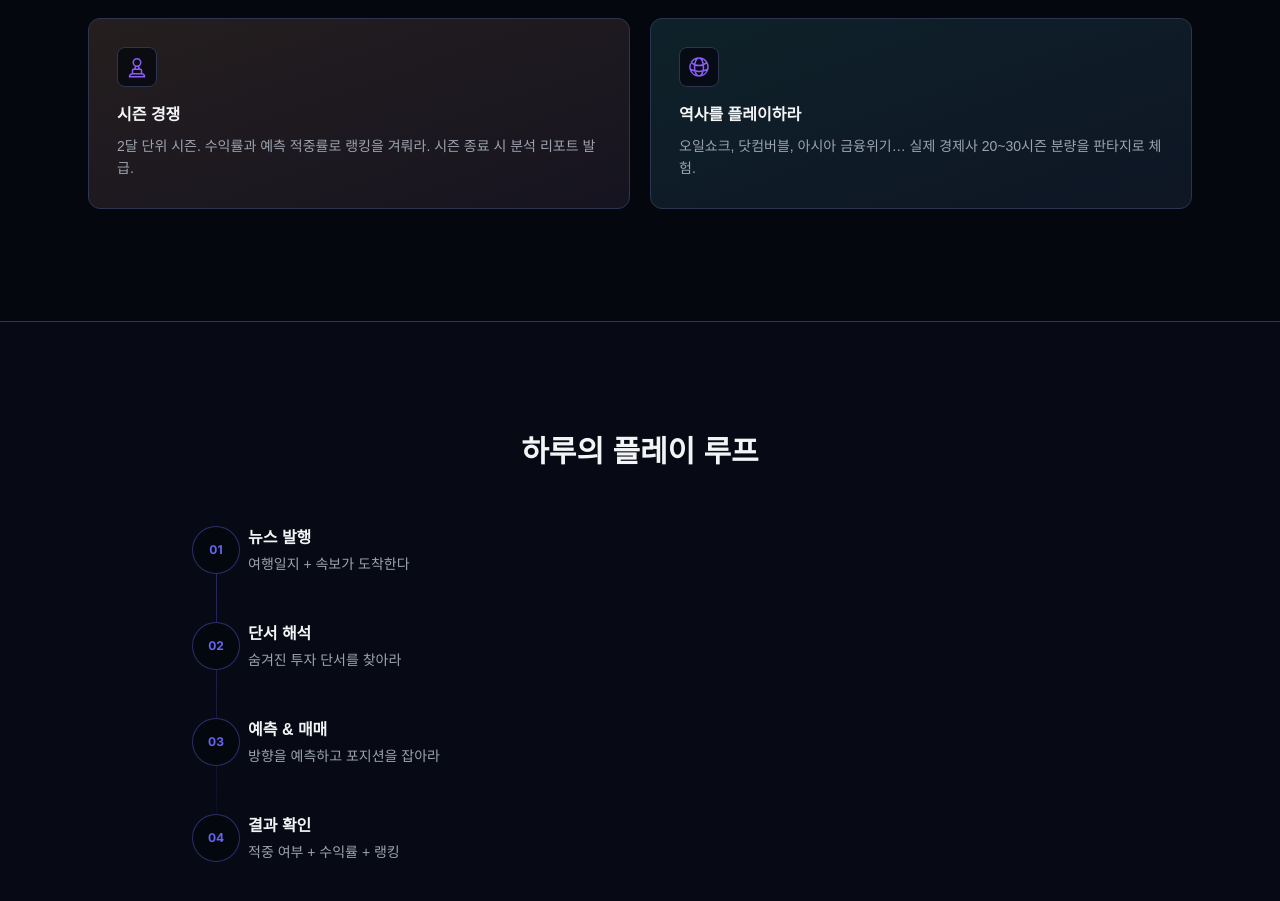
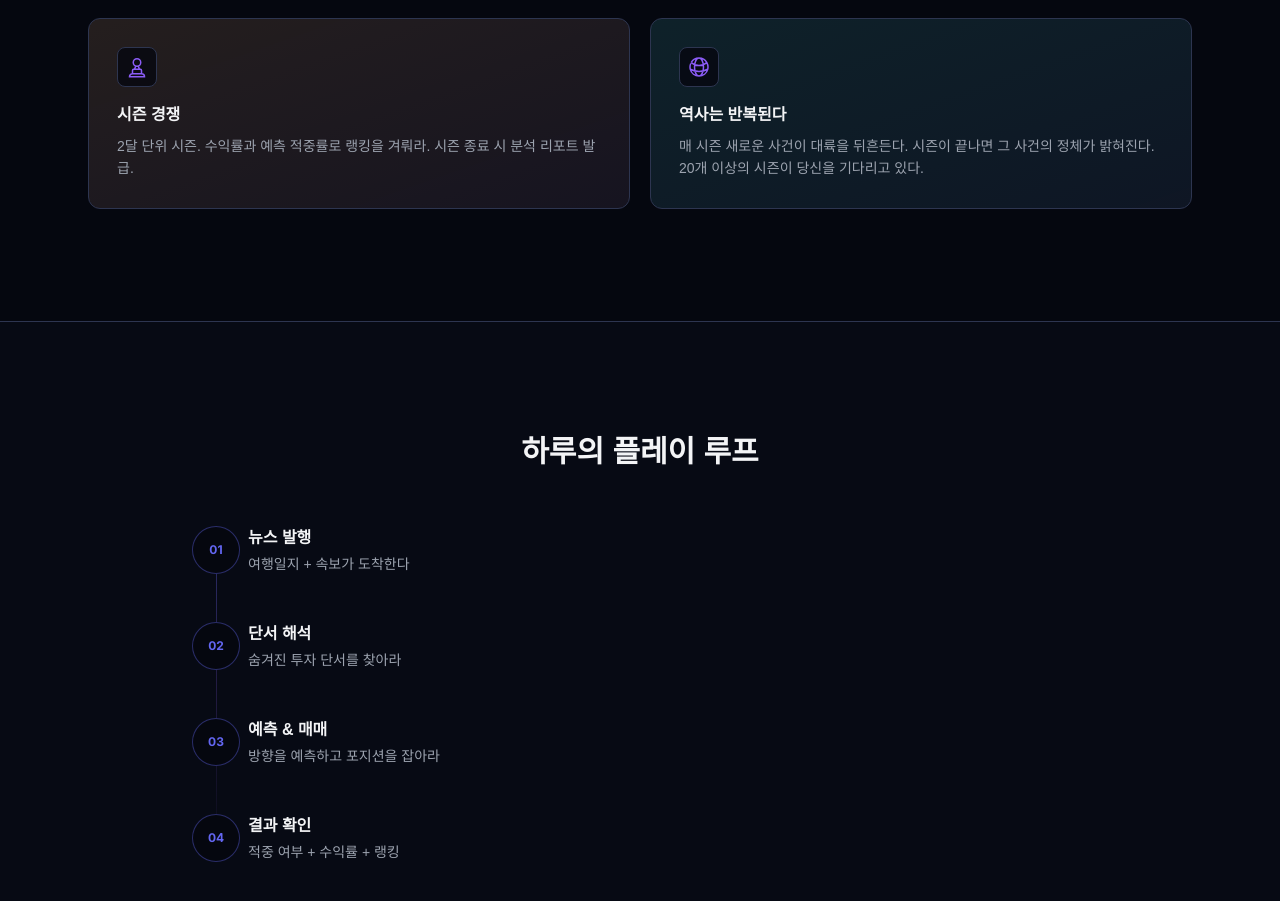
Before and after one commit to madotrade/madotrade-web, a Next.js app: page / in a window 1280 px wide. Shown: the part 1234-2135 px from the top of the page. Built offline with nearby package versions, Linux system fonts and the light colour scheme; a web font is replaced by a local one.

Commit message:
fix: 컨셉 카드 '역사를 플레이하라' → 시즌 모티브 유출 방지 문구로 변경

```diff
--- a/src/components/sections/concept.tsx
+++ b/src/components/sections/concept.tsx
@@ -35,8 +35,8 @@ const concepts = [
     ),
   },
   {
-    title: "역사를 플레이하라",
-    desc: "오일쇼크, 닷컴버블, 아시아 금융위기… 실제 경제사 20~30시즌 분량을 판타지로 체험.",
+    title: "역사는 반복된다",
+    desc: "매 시즌 새로운 사건이 대륙을 뒤흔든다. 시즌이 끝나면 그 사건의 정체가 밝혀진다. 20개 이상의 시즌이 당신을 기다리고 있다.",
     gradient: "from-emerald-500/15 to-teal-600/5",
     icon: (
       <svg viewBox="0 0 24 24" fill="none" className="h-6 w-6" stroke="currentColor" strokeWidth={1.5}>
```
